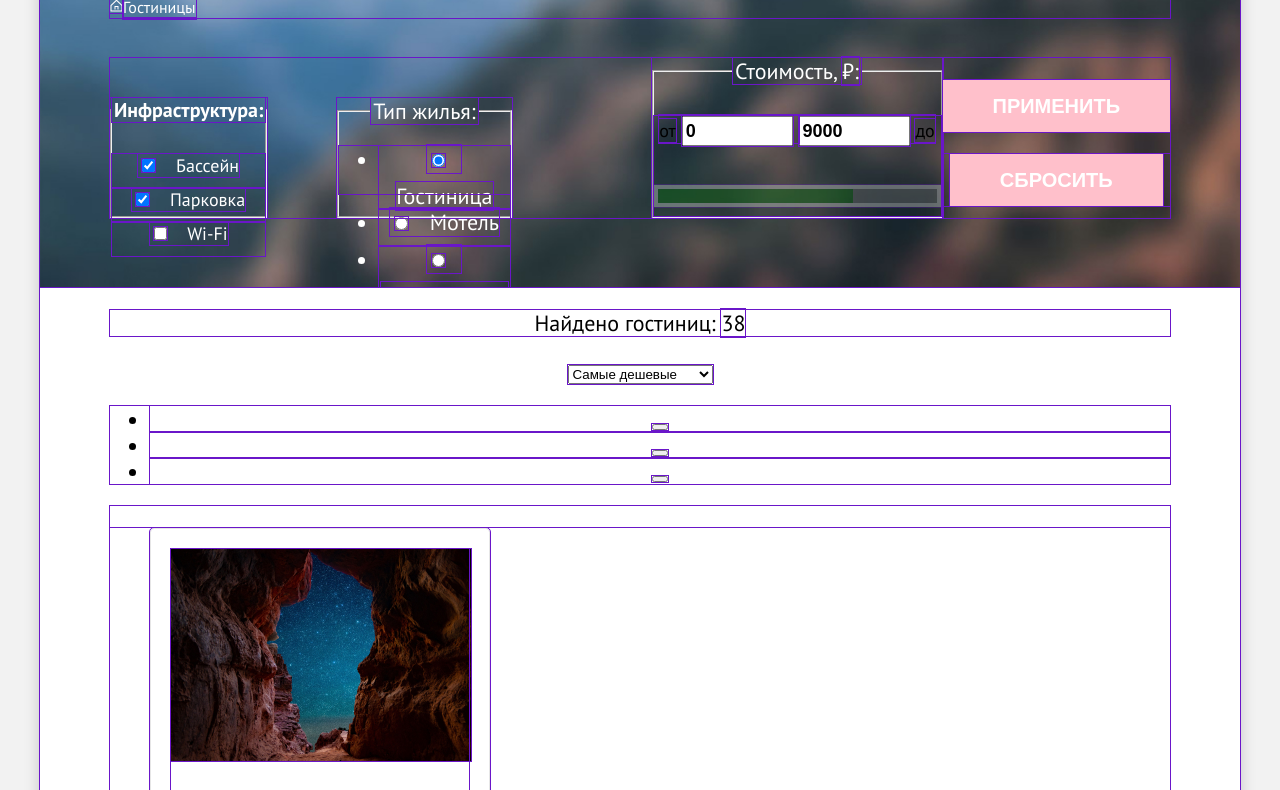
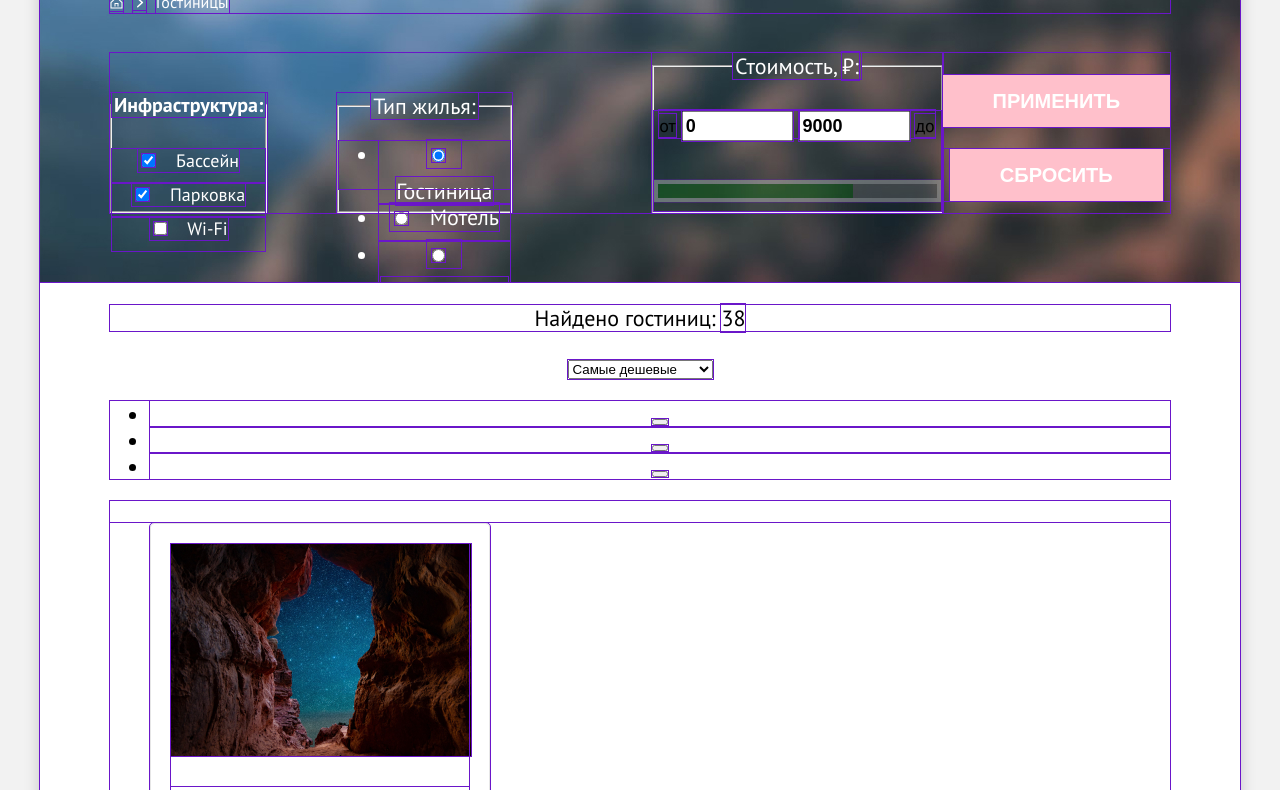
Before and after one commit to htmlacademy-htmlcss/2288781-sedona-1, a plain HTML site: page catalog.html in a window 1280 px wide. Shown: the part 193-983 px from the top of the page. Drawn offline with Linux system fonts and the light colour scheme.

Commit message:
Заканчивает верстку блока "Хлебные крошки".

```diff
--- a/catalog.html
+++ b/catalog.html
@@ -54,7 +54,8 @@
                   width="18"
                   height="18"
                   viewBox="0 0 18 18"
-                  fill="none">
+                  fill="none"
+                >
                   <path
                     class="search-icon"
                     fill="#000000"
@@ -109,24 +110,24 @@
           <h2 class="filter-title">Гостиницы Седоны</h2>
 
             <!-- <Блок "Breadcrumbs = Хлебные крошки" -->
-            <ol class="breadcrumbs-list">
+            <ol class="breadcrumbs-list breadcrumbs-link-group">
 
               <li class="breadcrumbs-item">
-                <a class="breadcrumbs-link-home" href="index.html">
+                <a class="breadcrumbs-link breadcrumbs-link-home" href="index.html">
                   <span class="visually-hidden">Вход на страницу главной страницы</span>
                 </a>
               </li>
 
               <li class="breadcrumbs-item">
-                <a class="breadcrumbs-link-arrow" aria-current="page" href="catalog.html">
+                <a class="breadcrumbs-link breadcrumbs-link-arrow" aria-current="page">
                   <span class="visually-hidden">Мы на странице каталога</span>
                 </a>
               </li>
 
               <li class="breadcrumbs-item">
-                <a class="breadcrumbs-link-arrow" aria-current="page">
+                <a class="breadcrumbs-link breadcrumbs-link-position" aria-current="page">
                   <span class="visually-hidden">Вход на страницу каталога</span>
-                  <span class="breadcrumbs-arrow-text">Гостиницы</span>
+                  <span class="breadcrumbs-link-text">Гостиницы</span>
                 </a>
               </li>
 
--- a/styles/style.css
+++ b/styles/style.css
@@ -917,6 +917,7 @@ ____________________________________________ */
   padding: 10px;
 
   cursor: pointer;
+  opacity: 1;
 }
 
 .social-link:not(:disabled):hover,
@@ -1055,54 +1056,90 @@ ____________________________________________ */
 /* Фильтр -> Breadcrumbs = хлебные крошки */
 .breadcrumbs-list {
   display: flex;
+  flex-wrap: nowrap;
 
-  margin: 8px 0 40px 0;
+  max-width: auto;
+  margin: 8px 0 40px;
   padding: 0;
 
   list-style-type: none;
+  text-align: left;
 }
 
 .breadcrumbs-item {
-  margin: 0;
+  display: flex;
+  justify-content: center;
+  align-items: center;
+
+  margin: 0 10px 0 0;
   padding: 0;
 }
 
 .breadcrumbs-link-home {
-  display: inline-block;
+  display: flex;
+  justify-content: center;
+  align-items: center;
 
   width: 13px;
   height: 15px;
+  margin: 0;
+  padding: 0 0 2px;
 
   background-image: url("../images/breadcrumbs/filter-home.svg");
   background-repeat: no-repeat;
   background-position: center;
 
   list-style-type: none;
+  opacity: 1;
 }
 
-/*
-.
-<a class="breadcrumbs-link breadcrumbs-link-arrow {
-  display: inline-block;
+.breadcrumbs-link-arrow {
+  display: flex;
+  justify-content: center;
+  align-items: center;
 
   width: 13px;
   height: 15px;
-  margin-left: 10px;
+  margin: 0;
+  padding: 5px, 7px;
 
   background-image: url(../images/breadcrumbs/arrow.svg);
   background-repeat: no-repeat;
   background-position: center;
 
   list-style-type: none;
-  border: none;
+  opacity: 1;
 }
-*/
 
-.breadcrumbs-arrow-text {
+.breadcrumbs-link-position {
+  display: flex;
+  justify-content: center;
+  align-items: center;
+}
+
+.breadcrumbs-link-text {
   font-size: 16px;
   line-height: 21px;
+
   text-transform: capitalize;
   color: #ffffff;
+
+  opacity: 1;
+}
+
+.breadcrumbs-link-group:not(:disabled):hover {
+  color: #ffffff99;
+  opacity: 0.7;
+}
+
+.breadcrumbs-link-group:not(:disabled):focus-visible {
+  color: #ffffff;
+  opacity: 0.9;
+}
+
+.breadcrumbs-link-group:not(:disabled):active {
+  color: #ffffff4d;
+  opacity: 0.3;
 }
 
 .main-catalog-form {
```
Also changed, not shown: index.html (+4 -2 lines).
